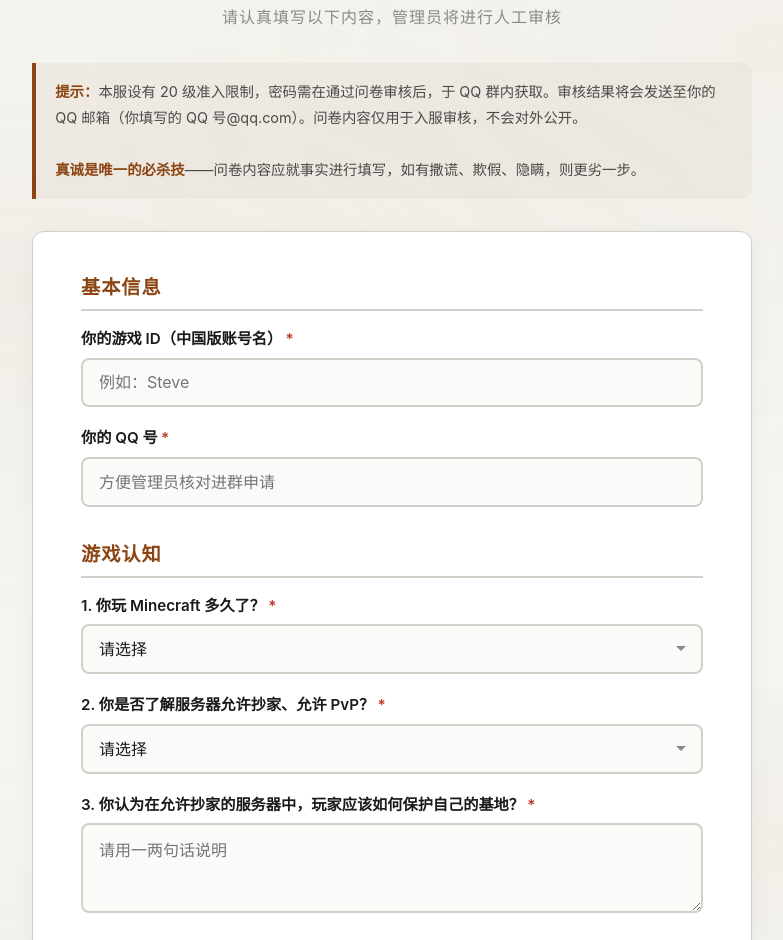
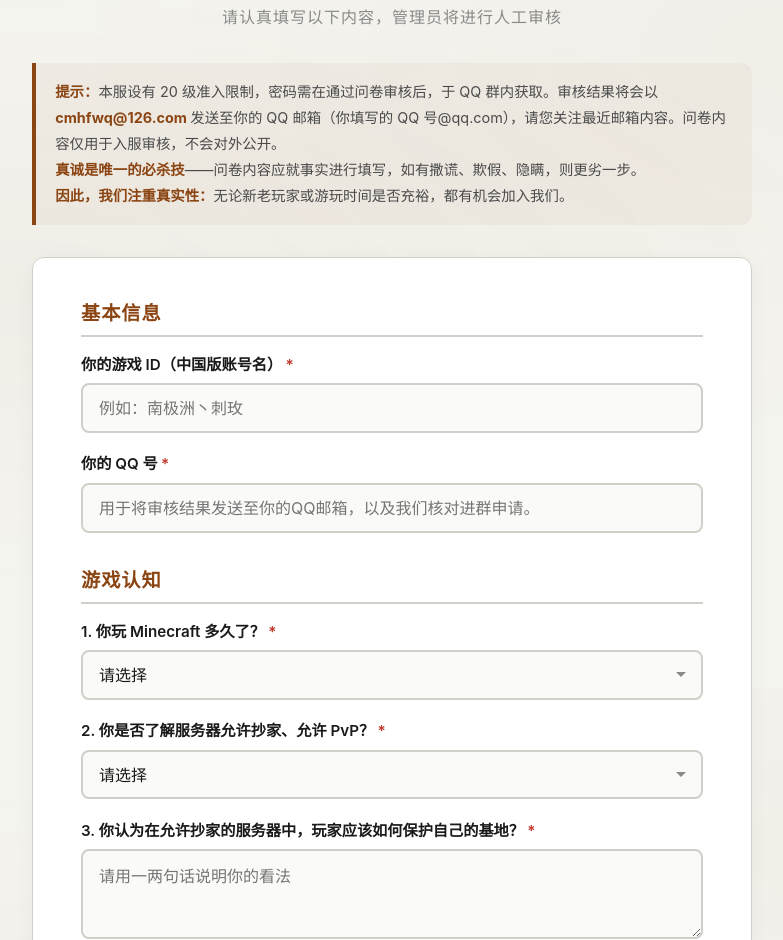
Before and after one commit to SoServer/survey, a plain HTML site: page index.html in a window 1280 px wide. Shown: the part 112-1052 px from the top of the page, without its empty margins (248-1031 px from the left). Drawn offline with Linux system fonts and the light colour scheme.

Commit message:
Update index.html

```diff
--- a/index.html
+++ b/index.html
@@ -384,8 +384,9 @@
 
         <!-- 提示框 -->
         <div class="notice">
-            <strong>提示：</strong>本服设有 20 级准入限制，密码需在通过问卷审核后，于 QQ 群内获取。审核结果将会发送至你的 QQ 邮箱（你填写的 QQ 号@qq.com）。问卷内容仅用于入服审核，不会对外公开。<br><br>
-            <strong>真诚是唯一的必杀技</strong>——问卷内容应就事实进行填写，如有撒谎、欺假、隐瞒，则更劣一步。
+            <strong>提示：</strong>本服设有 20 级准入限制，密码需在通过问卷审核后，于 QQ 群内获取。审核结果将会以<strong> cmhfwq@126.com </strong>发送至你的 QQ 邮箱（你填写的 QQ 号@qq.com），请您关注最近邮箱内容。问卷内容仅用于入服审核，不会对外公开。<br>
+            <strong>真诚是唯一的必杀技</strong>——问卷内容应就事实进行填写，如有撒谎、欺假、隐瞒，则更劣一步。<br>
+            <strong>因此，我们注重真实性：</strong>无论新老玩家或游玩时间是否充裕，都有机会加入我们。
         </div>
 
         <!-- 表单卡片 -->
@@ -402,12 +403,12 @@
 
                 <div class="form-group">
                     <label>你的游戏 ID（中国版账号名）<span class="required">*</span></label>
-                    <input type="text" name="游戏ID" required placeholder="例如：Steve">
+                    <input type="text" name="游戏ID" required placeholder="例如：南极洲丶刺玫">
                 </div>
 
                 <div class="form-group">
                     <label>你的 QQ 号<span class="required">*</span></label>
-                    <input type="text" name="QQ号" required placeholder="方便管理员核对进群申请">
+                    <input type="text" name="QQ号" required placeholder="用于将审核结果发送至你的QQ邮箱，以及我们核对进群申请。">
                 </div>
 
                 <!-- ============================================================ -->
@@ -437,7 +438,7 @@
 
                 <div class="form-group">
                     <label>3. 你认为在允许抄家的服务器中，玩家应该如何保护自己的基地？<span class="required">*</span></label>
-                    <textarea name="基地保护认知" required placeholder="请用一两句话说明"></textarea>
+                    <textarea name="基地保护认知" required placeholder="请用一两句话说明你的看法"></textarea>
                 </div>
 
                 <!-- ============================================================ -->
@@ -457,7 +458,7 @@
 
                 <div class="form-group">
                     <label>6. 如果你在游戏中与他人发生矛盾，你会怎么处理？<span class="required">*</span></label>
-                    <textarea name="矛盾处理" required placeholder="请用一两句话说明"></textarea>
+                    <textarea name="矛盾处理" required placeholder="请用一两句话说明你的看法"></textarea>
                 </div>
 
                 <div class="form-group">
@@ -472,7 +473,7 @@
 
                 <div class="form-group">
                     <label>8. 当你在服务器中看到有人破坏规则时，你会怎么做？<span class="required">*</span></label>
-                    <textarea name="规则维护" required placeholder="请用一两句话说明"></textarea>
+                    <textarea name="规则维护" required placeholder="请用一两句话说明你的看法"></textarea>
                 </div>
 
                 <!-- ============================================================ -->
```
